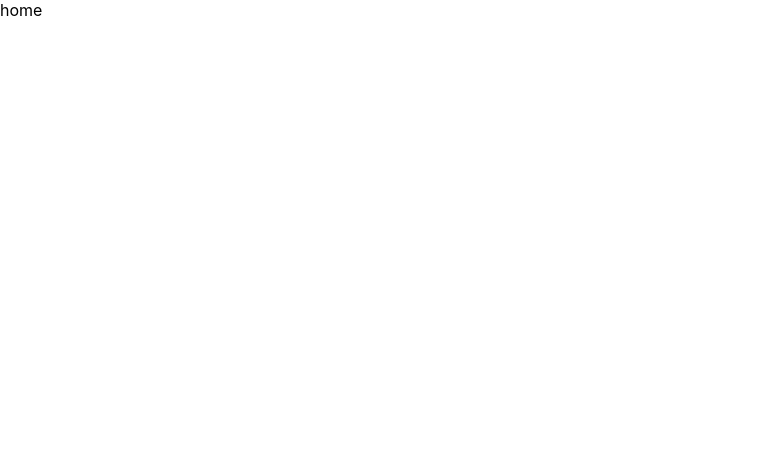
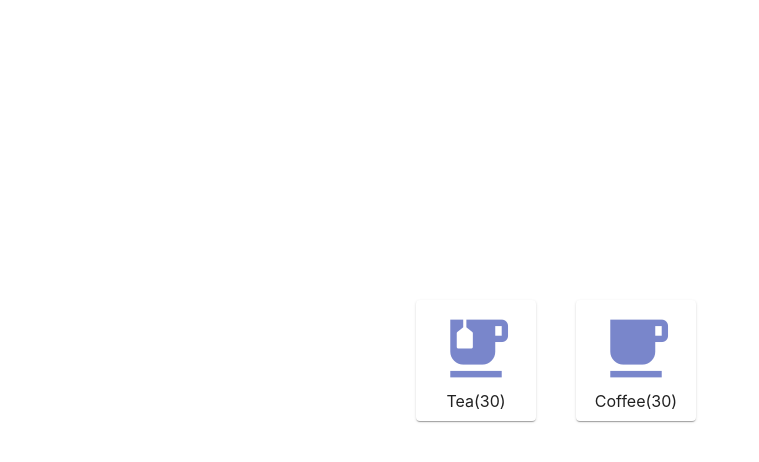
Before and after one commit to enhuizhu/drink-dispenser, a React (Create React App) app in the folder frontend/: page / in a window 1280 px wide. Shown: the top 462 px of the page, without its empty margins (0-759 px from the left). Built offline with nearby package versions, Linux system fonts and the light colour scheme.

Commit message:
create basic home page

```diff
--- a/frontend/package.json
+++ b/frontend/package.json
@@ -3,6 +3,7 @@
   "version": "0.1.0",
   "private": true,
   "dependencies": {
+    "@material-ui/core": "^4.8.3",
     "@testing-library/jest-dom": "^4.2.4",
     "@testing-library/react": "^9.3.2",
     "@testing-library/user-event": "^7.1.2",
--- a/frontend/public/index.html
+++ b/frontend/public/index.html
@@ -3,6 +3,8 @@
   <head>
     <meta charset="utf-8" />
     <link rel="icon" href="%PUBLIC_URL%/favicon.ico" />
+    <link rel="stylesheet" href="https://fonts.googleapis.com/css?family=Roboto:300,400,500">
+    <link rel="stylesheet" href="https://fonts.googleapis.com/icon?family=Material+Icons">
     <meta name="viewport" content="width=device-width, initial-scale=1" />
     <meta name="theme-color" content="#000000" />
     <meta
--- a/frontend/src/App.css
+++ b/frontend/src/App.css
@@ -1,38 +1,3 @@
-.App {
+.text-center {
   text-align: center;
 }
-
-.App-logo {
-  height: 40vmin;
-  pointer-events: none;
-}
-
-@media (prefers-reduced-motion: no-preference) {
-  .App-logo {
-    animation: App-logo-spin infinite 20s linear;
-  }
-}
-
-.App-header {
-  background-color: #282c34;
-  min-height: 100vh;
-  display: flex;
-  flex-direction: column;
-  align-items: center;
-  justify-content: center;
-  font-size: calc(10px + 2vmin);
-  color: white;
-}
-
-.App-link {
-  color: #61dafb;
-}
-
-@keyframes App-logo-spin {
-  from {
-    transform: rotate(0deg);
-  }
-  to {
-    transform: rotate(360deg);
-  }
-}
--- a/frontend/src/App.tsx
+++ b/frontend/src/App.tsx
@@ -1,15 +1,9 @@
 import React from 'react';
 import { Provider } from 'react-redux';
-import { BrowserRouter as Router, Route, Link } from "react-router-dom";
+import { BrowserRouter as Router, Route } from "react-router-dom";
 import store from './store/store';
-
+import Home from './pages/home/Home';
 import './App.css';
-
-const Home = () => {
-  return <div>
-    home
-  </div>;
-}
 
 const Maintain = () => {
   return <div>Maintain Page</div>;
--- /dev/null
+++ b/frontend/src/components/item-quantity-control/ItemQuantityControl.tsx
@@ -0,0 +1,30 @@
+import React, { useState } from 'react';
+import { Fab, Icon } from '@material-ui/core';
+
+export const ItemQuantityControl = (props: any) => {
+  const { item, onChange} = props;
+  let [itemNeeded, setItemNeeded] = useState(item.needed)
+
+  return (<div>
+    <div> {item.name} </div>
+    <div>
+      <Fab color="primary" aria-label="remove" onClick={() => {
+        if (itemNeeded > 0) {
+          setItemNeeded(--itemNeeded);
+          onChange(itemNeeded);
+        }
+      }}>
+        <Icon>remove</Icon>
+      </Fab>
+      {itemNeeded}
+      <Fab color="primary" aria-label="add" onClick={() => {
+        if (itemNeeded < item.total) {
+          setItemNeeded(++itemNeeded);
+          onChange(itemNeeded);
+        }
+      }}>
+        <Icon>add</Icon>
+      </Fab>
+    </div>
+  </div>);
+}
--- /dev/null
+++ b/frontend/src/components/item/Item.tsx
@@ -0,0 +1,11 @@
+import React from 'react';
+import { Card, Icon } from '@material-ui/core';
+
+export const Item = (props: any) => {
+  const { classes, iconName, name, quantity, onClick, itemKey} = props;
+
+  return <Card className={classes.listItem} onClick={onClick.bind(null, name, itemKey)}>
+    <div><Icon className={classes.icon}>{iconName}</Icon></div>
+    <div>{`${name}(${quantity})`}</div>
+  </Card>
+}
--- /dev/null
+++ b/frontend/src/pages/home/Home.tsx
@@ -0,0 +1,160 @@
+import React from 'react';
+import {Theme, withStyles} from '@material-ui/core/styles'
+import { Card, Icon, Dialog, DialogTitle, DialogContent, DialogContentText, DialogActions, Button } from '@material-ui/core';
+import { connect } from 'react-redux';
+import { Stock } from '../../store/enums/stock.enums';
+import { Item } from  '../../components/item/Item';
+import { ItemQuantityControl } from '../../components/item-quantity-control/ItemQuantityControl';
+
+const ws = withStyles((theme: Theme) => ({
+  root: {
+    display: 'flex',
+    alignItems: 'center',
+    justifyContent: 'center',
+    width: '90vw',
+    height: '90vh',
+    background: theme.palette.background.paper
+  },
+  listItem: {
+    width: 100,
+    textAlign: 'center',
+    marginRight: 40,
+    padding: 10,
+    cursor: 'pointer',
+    position: 'relative',
+    '&:hover': {
+      top: -10,
+    }
+  },
+  icon: {
+    fontSize: 77,
+    color: theme.palette.primary.light,
+  },
+  dialog: {
+    width: 300,
+  }
+}));
+
+export class Home extends React.Component<any, any> {
+  public state: any = {
+    selectedItem: {
+      sugarNeededForDrink: 0,
+      milkNeededForDrink: 0,
+    },
+    open: false,
+  }
+
+  handleItemOpen = (name: string, key: string) => {
+    this.setState({
+      selectedItem: {
+        name,
+        key,
+        sugarNeededForDrink: 0,
+        milkNeededForDrink: 0,
+      },
+      open: true,
+    });
+  }
+
+  handleClose = () => {
+    this.setState({
+      open: false,
+    });
+  }
+
+  render() {
+    const {
+      classes,
+      quantityOfCoffee,
+      quantityOfTea,
+      quantityOfSugar,
+      quantityOfMilk,
+    } = this.props;
+
+    const items = [
+      {
+        name: 'Tea',
+        iconName: 'emoji_food_beverage',
+        itemKey: Stock.tea,
+        quantity: quantityOfTea,
+      },
+      {
+        name: 'Coffee',
+        iconName: 'free_breakfast',
+        itemKey: Stock.coffee,
+        quantity: quantityOfCoffee,
+      }
+    ];
+
+    const itemsNeedForDrink = [
+      {
+        name: 'Sugar',
+        total: quantityOfSugar,
+        neededItemKey: 'sugarNeededForDrink'
+      },
+      {
+        name: 'Milk',
+        total: quantityOfMilk,
+        neededItemKey: 'milkNeededForDrink'
+      }
+    ]
+
+    return (<div className={classes.root}>
+      {
+        items.map((item, index) => (
+          <Item
+            classes={classes}
+            key={index}
+            onClick={this.handleItemOpen}
+            {...item}
+          ></Item>
+        ))
+      }
+      <Dialog
+        open={this.state.open}
+        onClose={this.handleClose}
+        aria-labelledby="alert-dialog-title"
+        aria-describedby="alert-dialog-description"
+      >
+        <DialogTitle id="alert-dialog-title">{this.state.selectedItem.name}</DialogTitle>
+        <DialogContent className={classes.dialog}>
+          {
+            itemsNeedForDrink.map((itemNeedForDrink, index) => (
+              <ItemQuantityControl
+                key={index}
+                item={{
+                  ...itemNeedForDrink,
+                  needed: this.state.selectedItem[itemNeedForDrink.neededItemKey],
+                }}
+                onChange={(needed: number) => {
+                  this.state.selectedItem[itemNeedForDrink.neededItemKey] = needed;
+                }}
+              ></ItemQuantityControl>
+            ))
+          }
+        </DialogContent>
+        <DialogActions>
+          <Button onClick={this.handleClose} color="primary">
+            Submit
+          </Button>
+          <Button onClick={this.handleClose} color="primary" autoFocus>
+            Cancel
+          </Button>
+        </DialogActions>
+      </Dialog>
+    </div>)
+  }
+}
+
+const mapStateToProps = (state: any) => {
+  const stock = state.stock;
+
+  return {
+    quantityOfCoffee: stock.get(Stock.coffee),
+    quantityOfTea: stock.get(Stock.tea),
+    quantityOfSugar: stock.get(Stock.sugar),
+    quantityOfMilk: stock.get(Stock.milk),
+  }
+}
+
+export default ws(connect(mapStateToProps)(Home));
```
Also changed, not shown: 1 other file (tests, documents, lock files or other folders).
